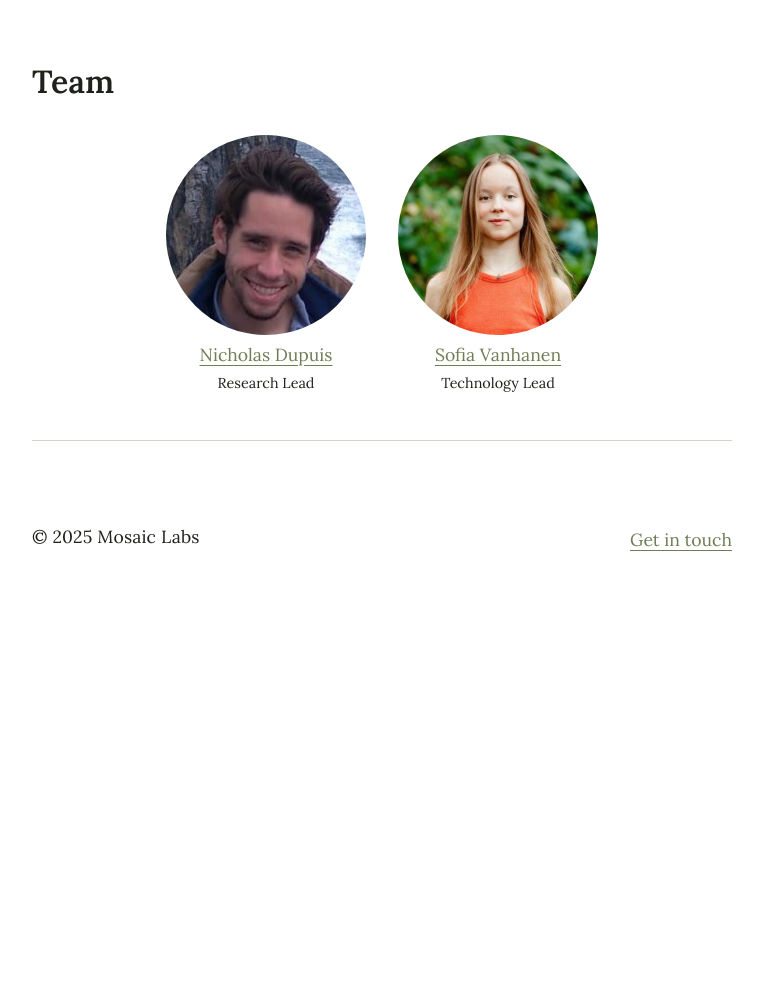
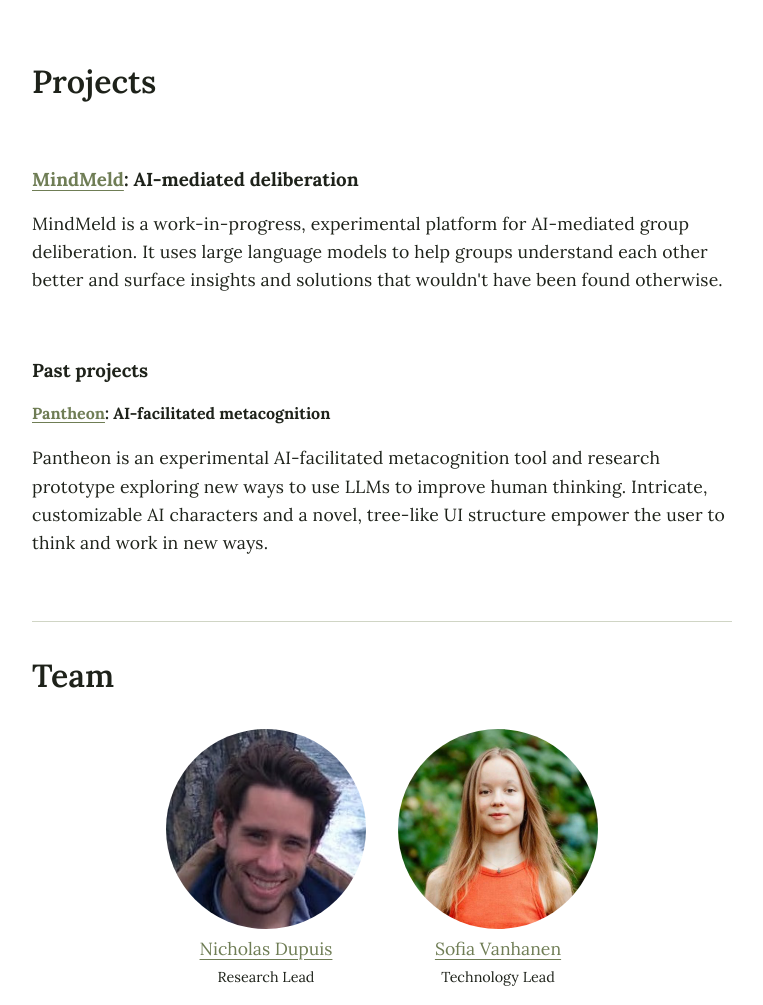
Before and after one commit to sofvanh/mosaic-labs-website, a plain HTML site: page index.html in a window 1280 px wide. Shown: the part 1144-2149 px from the top of the page, without its empty margins (258-1021 px from the left). Before the commit the page ends 1765 px from the top, so only its background shows below. Drawn offline with Linux system fonts and the light colour scheme.

Commit message:
Add Projects

```diff
--- a/index.html
+++ b/index.html
@@ -134,6 +134,38 @@
             </details>
         </div>
         <div>
+            <h2>Projects</h2>
+            <div style="margin: calc(var(--spacing-unit) * 4) 0">
+                <div style="margin: calc(var(--spacing-unit) * 4) 0">
+                    <h3>
+                        <a href="https://mindmeldtool.netlify.app">MindMeld</a>: AI-mediated deliberation
+                    </h3>
+                    <p>
+                        MindMeld is a work-in-progress, experimental platform for AI-mediated group deliberation. It
+                        uses
+                        large language models to help groups understand each other better and surface insights and
+                        solutions
+                        that wouldn't have been found otherwise.
+                    </p>
+                </div>
+                <div style="margin: calc(var(--spacing-unit) * 2) 0">
+                    <h3>
+                        Past projects
+                    </h3>
+                    <h4>
+                        <a href="https://pantheon.chat">Pantheon</a>: AI-facilitated metacognition
+                    </h4>
+                    <p>
+                        Pantheon is an experimental AI-facilitated metacognition tool and research prototype exploring
+                        new
+                        ways to use LLMs to improve human thinking. Intricate, customizable AI characters and a novel,
+                        tree-like UI structure empower the user to think and work in new ways.
+                    </p>
+                </div>
+            </div>
+        </div>
+        <hr>
+        <div>
             <h2>Team</h2>
             <div class="flex-horizontal wrap">
                 <div class="team-member text-center">
```
